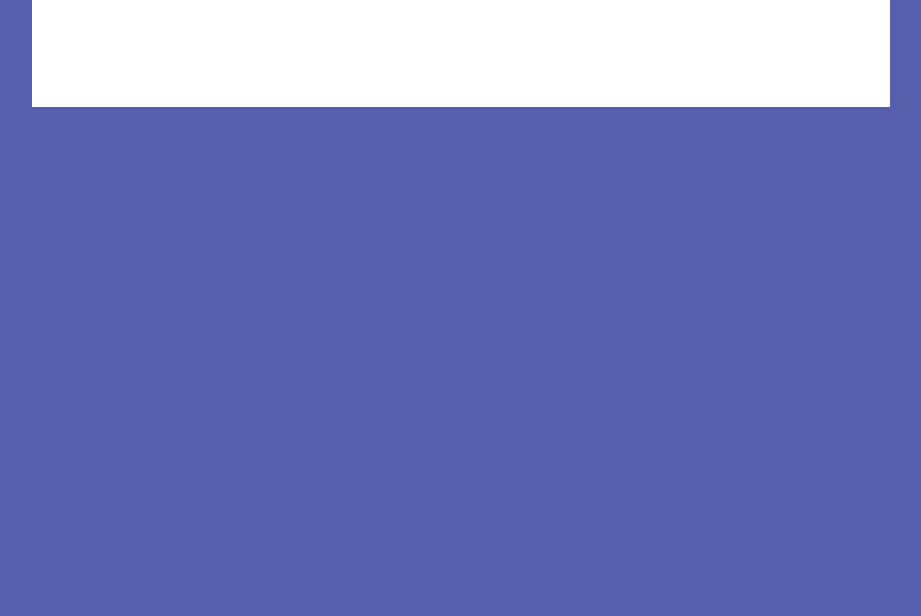
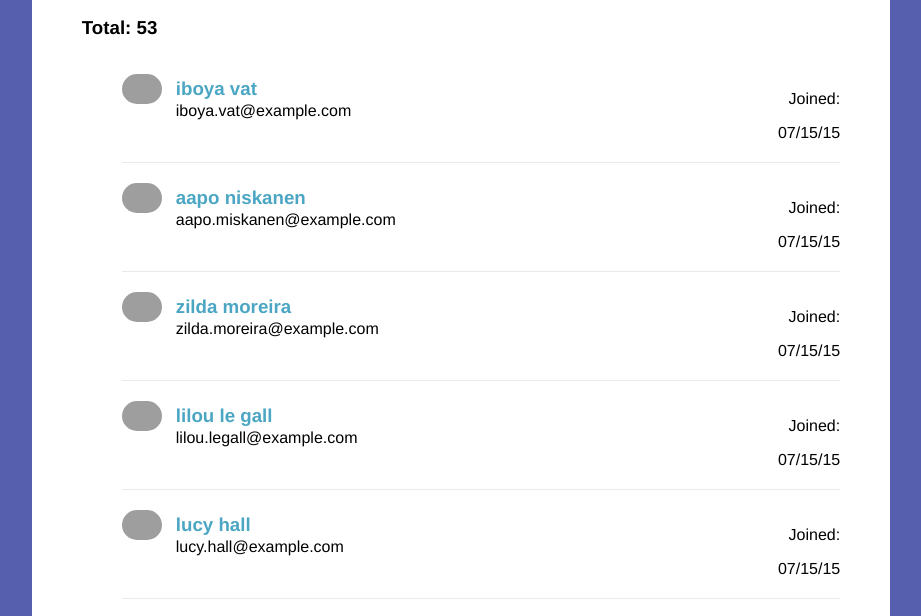
Before and after one commit to Alets17/Paging-CSIS-3380, a plain HTML site: page index.html in a window 1280 px wide. Shown: the part 151-767 px from the top of the page, without its empty margins (179-1100 px from the left). Drawn offline with Linux system fonts and the light colour scheme; files that its build step writes are made by us from their sources; grey boxes are pictures that could not be loaded.

Commit message:
Update index.html

```diff
--- a/index.html
+++ b/index.html
@@ -4,8 +4,8 @@
     <meta charset="utf-8"/>
     <meta name="viewport" content="width=device-width, initial-scale=1.0"/>
     <title>contacts</title>
-    <link rel="stylesheet" href="css/styles.css">
-    <script src="js/data.js"></script>
+    <link rel="stylesheet" href="styles.css">
+    <script src="data.js"></script>
   </head>
   <body>
     <div class="page">
@@ -19,6 +19,6 @@
       <!-- Add pagination links in this section -->
       <ul class="pagination"></ul>
     </div>
-    <script src="js/script.js"></script>
+    <script src="script.js"></script>
   </body>
 </html>
```
